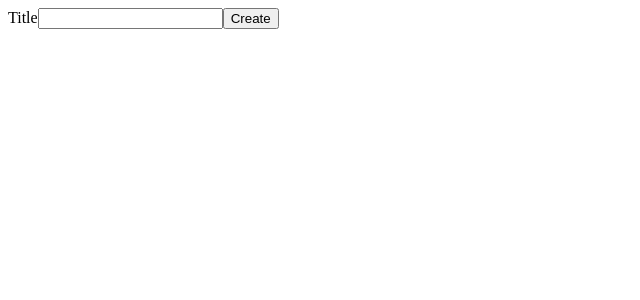
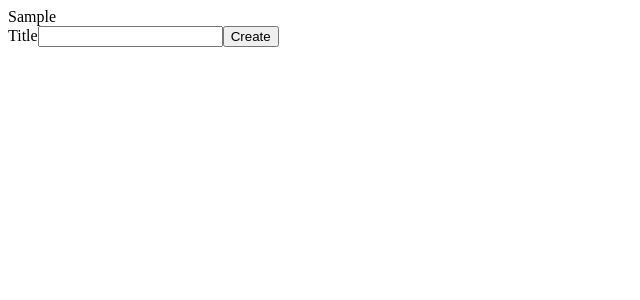
Before and after one commit to majd-hourani/react-book-shelf, a React (Vite) app: page / in a window 1280 px wide. Both pictures are taken after typing "Sample" into the empty fields and a click on the button "Create". Shown: the top 300 px of the page, without its empty margins (0-640 px from the left). Built offline with nearby package versions, Linux system fonts and the light colour scheme.

Commit message:
feat: add BookList component to display books

```diff
--- a/src/App.jsx
+++ b/src/App.jsx
@@ -1,5 +1,6 @@
 import { useState } from "react";
 import BookCreate from "./components/BookCreate";
+import BookList from "./components/BookList";
 
 function App() {
   const [books, setBooks] = useState([]);
@@ -11,6 +12,7 @@ function App() {
 
   return (
     <div>
+      <BookList books={books} />
       <BookCreate onCreateBook={createBook} />
     </div>
   );
--- a/src/components/BookList.jsx
+++ b/src/components/BookList.jsx
@@ -1,5 +1,12 @@
-function BookList() {
-  return <div>BookList</div>;
+import BookShow from "./BookShow";
+
+function BookList({ books }) {
+  const renderedBooks = books.map((book) => {
+    return <BookShow key={book.id} book={book} />;
+  });
+
+  console.log(renderedBooks);
+  return <div>{renderedBooks}</div>;
 }
 
 export default BookList;
--- a/src/components/BookShow.jsx
+++ b/src/components/BookShow.jsx
@@ -1,5 +1,5 @@
-function BookShow() {
-  return <div>BookShow</div>;
+function BookShow({ book }) {
+  return <div>{book.title}</div>;
 }
 
 export default BookShow;
```
